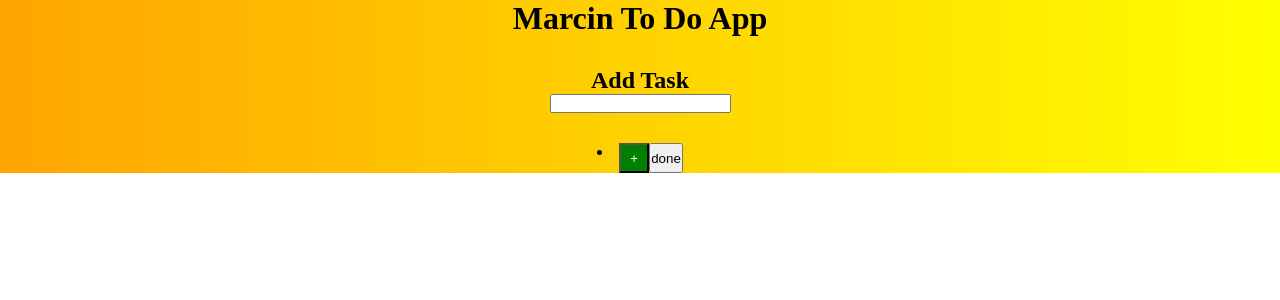
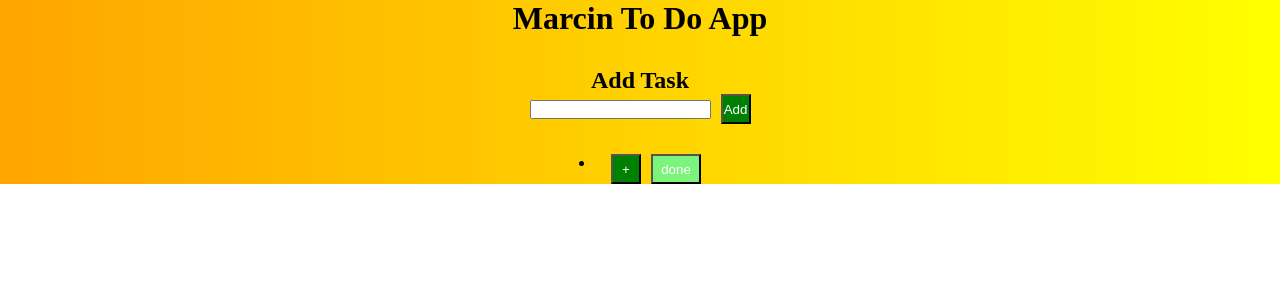
Before and after one commit to marcinoles87/todolist, a React (Create React App) app: page / in a window 1280 px wide. Shown: the top 300 px of the page. Built offline with nearby package versions, Linux system fonts and the light colour scheme.

Commit message:
work with task

```diff
--- a/src/components/Task.js
+++ b/src/components/Task.js
@@ -8,6 +8,10 @@ export default function Task() {
 
   let [task,setTask] = useState();
 
+  const handelOnClick = () => {
+
+  }
+
   const handleOnChange = (e) => {
     setTask(
       task = e.target.value
@@ -17,7 +21,7 @@ export default function Task() {
   return (
     <div  className='Task'>
         <h2>Add Task</h2>
-        <input onChange={handleOnChange}></input>
+        <input onChange={handleOnChange}></input><button onClick={handelOnClick} className='btn-add'>Add</button>
         <ToDo value={task}></ToDo>
     </div>
   )
--- a/src/components/todo.css
+++ b/src/components/todo.css
@@ -12,5 +12,14 @@
     color: white;
     width: 30px;
     height: 30px;
+    margin-left:10px;
 
 }
+.btn-done{
+    background-color: rgb(124, 244, 124);
+    color: white;
+    width: 50px;
+    height: 30px;
+    margin-left:10px;
+
+}
```
